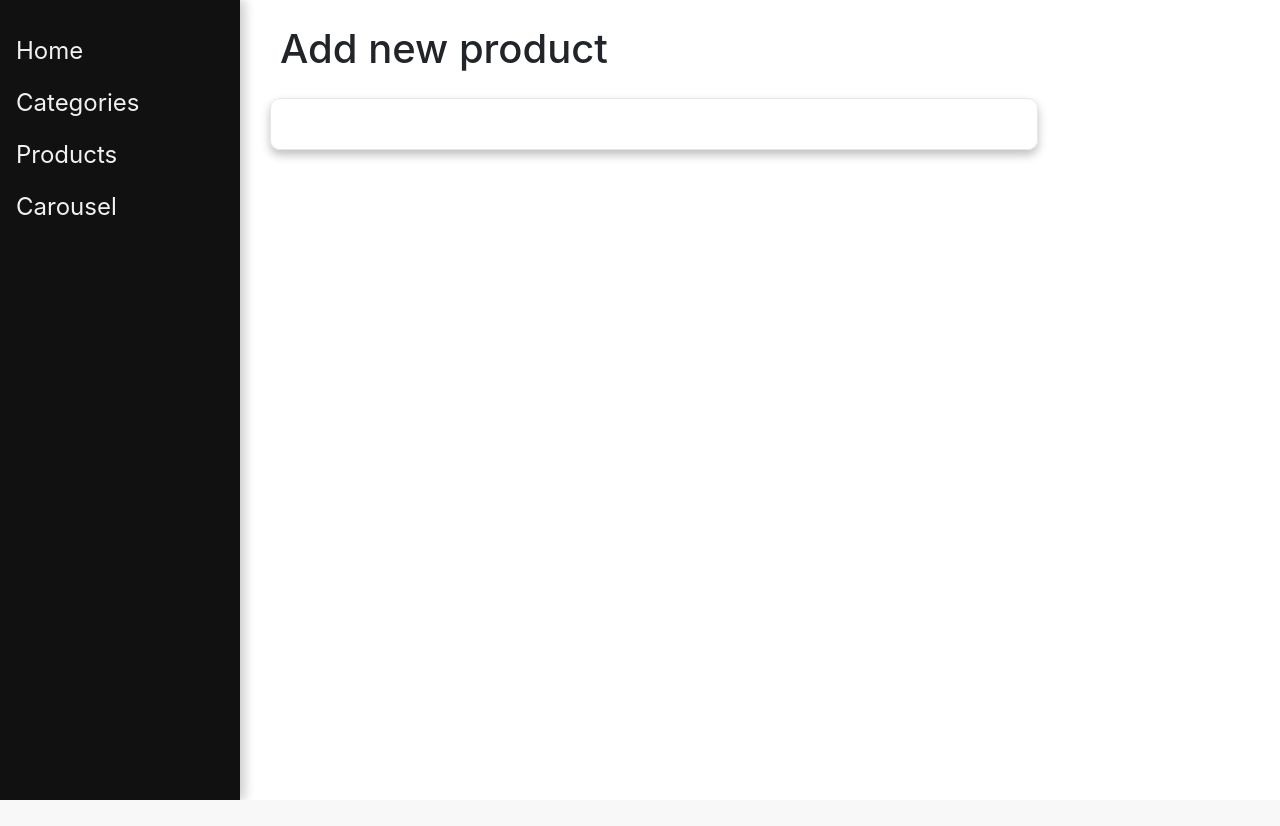
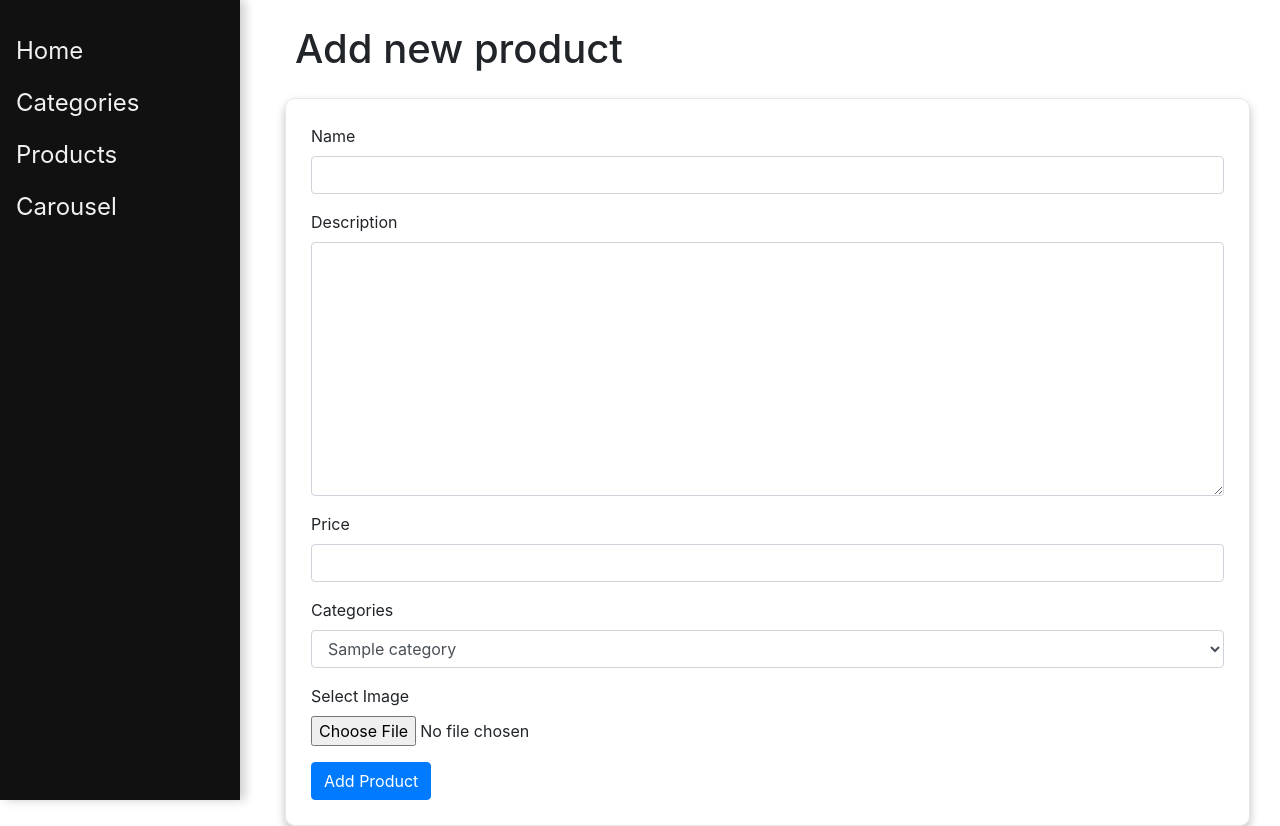
Before and after one commit to Keroles85/php-products, a PHP site: page /backend/products.php in a window 1280 px wide. Before the commit the page ends 800 px from the top, so only its background shows below. Run offline with PHP 8.4, Linux system fonts and the light colour scheme; tables that the repository leaves empty hold one stand-in row (values such as "Sample post").

Commit message:
updated backend home, products, and categories pages

```diff
--- a/backend/products.php
+++ b/backend/products.php
@@ -2,6 +2,66 @@
 // include config file
 require_once 'config.php';
 
+/**
+* get categories function to show in dropdown menu
+*/
+
+function getCategories() {
+  global $db, $categories;
+  $categories = $db->query("select * from categories");
+}
+
+/**
+*  add new product to database function
+*/
+function addProduct() {
+  global $db, $queryOK;
+  $name = $_POST['name'];
+  $description = $_POST['description'];
+  $price = $_POST['price'];
+  $category = $_POST['categories'];
+
+  //insert sql to add new product
+  $insert_sql = "insert into products (name, price, description, cat_id) VALUES
+    ('$name', $price, '$description', $category)";
+  $stmt = $db -> exec($insert_sql);
+  $queryOK = $stmt > 0? 1 : 0;
+
+  //get product added id to add to images table
+  $getID = $db -> query("select id from products where id=LAST_INSERT_ID()") -> fetch();
+  insertImg($getID['id']);
+
+  header('location: confirm.php?action=Product&type=add&query='.$queryOK);
+}
+
+/**
+* insert image in images table function
+*/
+function insertImg($id) {
+  global $db;
+  $imgURL = uploadFile($_FILES['image']);
+  $insert_img_sql = "insert into images (product_id, image_url) values ($id, '$imgURL')";
+  $db -> exec($insert_img_sql);
+}
+
+/**
+* create a new name for image upload
+*/
+function uploadFile($file) {
+  //$extension = explode('.', $file['name']);
+  $extension = strtolower(pathinfo($file['name'],PATHINFO_EXTENSION));
+  $imgURL = "../upload/" . time() . ".{$extension}";
+  $tmpLocation = $file['tmp_name'];
+  move_uploaded_file($tmpLocation, $imgURL);
+  return $imgURL;
+}
+
+//call addProduct() function when add button is submitted
+if (isset($_POST['btn_add'])) {
+  addProduct();
+}
+
+getCategories();
 ?>
 
 <!DOCTYPE html>
@@ -10,33 +70,51 @@ require_once 'config.php';
   <meta charset="UTF-8">
   <meta name="viewport" content="width=device-width, initial-scale=1.0">
   <meta http-equiv="X-UA-Compatible" content="ie=edge">
-  <title>Add product page</title>
   <link rel="stylesheet" href="../css/bootstrap.min.css"> <!-- bootstrap -->
   <link rel="stylesheet" href="../css/all.min.css"> <!-- fontaweson -->
   <link rel="stylesheet" href="../css/main.css"> <!-- my-style -->
-  <style>
-    h1 {
-      margin: 10px 0 25px 10px;
-    }
-
-    form {
-      max-width: 768px;
-      border: 1px solid #e7e7e7;
-      border-radius: 10px;
-      padding: 25px;
-      box-shadow: 0 5px 10px rgba(0,0,0,0.25);
-    }
-  </style>
+  <title>Add product page</title>
 </head>
 <body>
   <div class="container-fluid">
-    <div id="nav-section"></div>
+
+    <div id="nav-section"></div> <!-- navbar section -->
 
     <section class="main-section">
-      <h1>Add new product</h1>
-      <form action="" method="post">
 
-      </form>
+      <div class="container">
+        <h1>Add new product</h1>
+
+        <form action="" method="post" enctype="multipart/form-data">
+          <div class="form-group">
+            <label for="name">Name</label>
+            <input type="text" name="name" id="name" class="form-control">
+          </div>
+          <div class="form-group">
+            <label for="description">Description</label>
+            <textarea name="description" id="description" cols="30" rows="10" class="form-control"></textarea>
+          </div>
+          <div class="form-group">
+            <label for="price">Price</label>
+            <input type="text" name="price" id="price" class="form-control">
+          </div>
+          <div class="form-group">
+            <label for="categories">Categories</label>
+            <select class="form-control" name="categories" id="categories">
+
+              <?php foreach($categories as $category): ?>
+                <option value="<?= $category['id'] ?>"><?= $category['name'] ?></option>
+              <?php endforeach ?>
+
+            </select>
+          </div>
+          <div class="form-group">
+            <label for="image">Select Image</label>
+            <input type="file" class="form-control-file" name="image" id="image">
+          </div>
+          <button class="btn btn-primary" name="btn_add">Add Product</button>
+        </form>
+      </div>
 
     </section>
 
--- /dev/null
+++ b/backend/sql/products.sql
@@ -0,0 +1,3 @@
+select prds.id, prds.name as product_name, prds.description, prds.price, cat.name as cat_name, img.image_url from
+products as prds inner join categories as cat on prds.id = cat.id
+inner join images as img on prds.id = img.product_id
```
Also changed, not shown: backend/categories.php (+12 -14 lines), backend/confirm.php (+3 -13 lines), backend/index.php (+52 -1 lines), backend/sql/mysql.sql (renamed from backend/mysql.sql), upload/1558962249.jpg (added), upload/1558962437.jpg (added), upload/1558962624.jpg (added), upload/1558962675.jpg (added).
